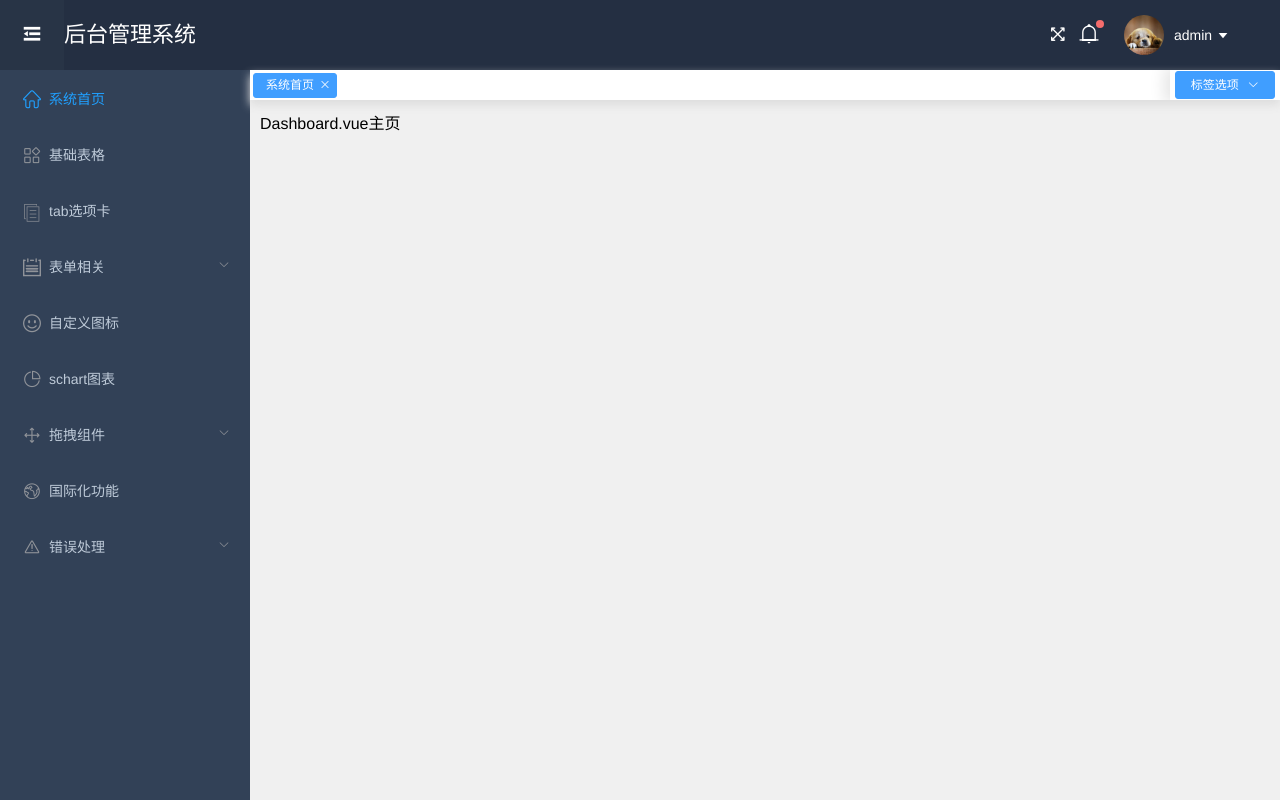
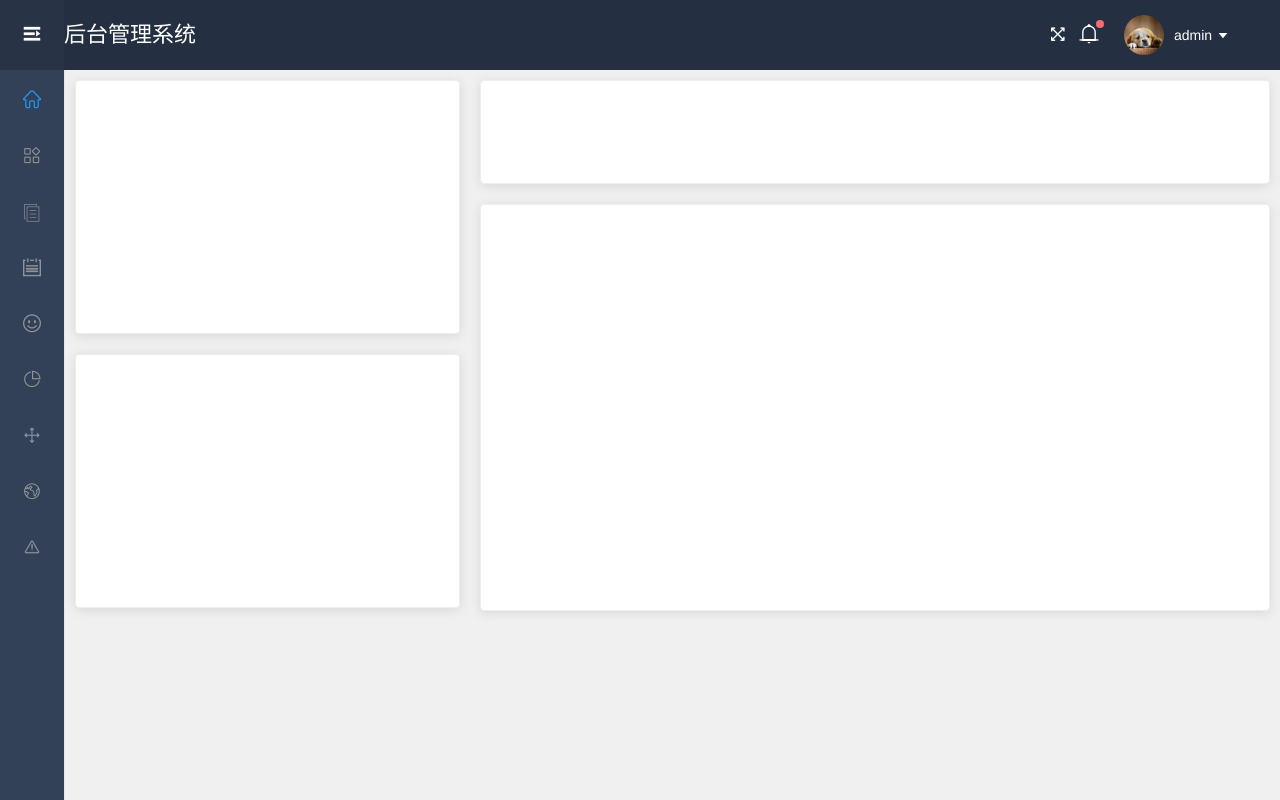
Before and after one commit to StarALiang/vue-background-management-system, a Vue app: page /#/dashboard in a window 1280 px wide. Built offline with nearby package versions, Linux system fonts and the light colour scheme.

Commit message:
更新了标签栏

```diff
--- a/src/components/Header.vue
+++ b/src/components/Header.vue
@@ -92,8 +92,6 @@ export default {
     // 侧边栏折叠
     collapseChange() {
       this.collapse = !this.collapse;
-      console.log(this.collapse);
-      console.log(bus);
       bus.$emit("collapse", this.collapse);
     },
     // 用户名下拉菜单选择事件
@@ -105,7 +103,11 @@ export default {
     }
   },
   created() {},
-  mounted() {}
+  mounted() {
+    if (document.body.clientWidth < 1500) {
+      this.collapseChange();
+    }
+  }
 };
 </script>
 <style lang="scss" scoped>
--- a/src/components/Sidebar.vue
+++ b/src/components/Sidebar.vue
@@ -145,7 +145,6 @@ export default {
   watch: {},
   computed: {
     onRoutes() {
-      console.log('$route' + this.$route.path);
       return this.$route.path.replace("/", "");
     }
   },
@@ -153,7 +152,6 @@ export default {
   created() {
     // 通过 Event Bus 进行组件间通信，来折叠侧边栏
     bus.$on("collapse", msg => {
-      console.log(msg);
       this.collapse = msg;
       bus.$emit("collapse-content", msg);
     });
--- a/src/components/Tags.vue
+++ b/src/components/Tags.vue
@@ -1,22 +1,25 @@
 <template>
-  <div class="wrapper">
+  <div class="wrapper" v-if="showTags">
     <ul>
-      <li class="tags-li active" v-for="(item, index) in tagsList" :key="index">
-        <router-link to="/dashboard" class="tags-li-title active">{{item.title}}</router-link>
-        <span>
-          <i class="el-icon-close"></i>
-        </span>
+      <li
+        class="tags-li"
+        :class="{'active': isActive(item.path)}"
+        v-for="(item, index) in tagsList"
+        :key="index"
+      >
+        <router-link :to="item.path" class="tags-li-title">{{item.title}}</router-link>
+        <span @click="closeTags(index)"><i class="el-icon-close"></i></span>
       </li>
     </ul>
     <div class="tags-close-box">
-      <el-dropdown>
+      <el-dropdown @command="handleTags">
         <el-button size="mini" type="primary">
           标签选项
           <i class="el-icon-arrow-down el-icon--right"></i>
         </el-button>
         <el-dropdown-menu size="small" slot="dropdown">
           <el-dropdown-item command="other">关闭其他</el-dropdown-item>
-          <el-dropdown-item command="all">关闭所有</el-dropdown-item>
+          <el-dropdown-item command="all" divided>关闭所有</el-dropdown-item>
         </el-dropdown-menu>
       </el-dropdown>
     </div>
@@ -34,17 +37,20 @@ export default {
   },
   watch: {
     $route(newValue, oldValue) {
-      console.log("$route监听");
-      console.log(newValue);
-      console.log(oldValue);
       this.setTags(newValue);
     }
   },
-  computed: {},
+  computed: {
+    showTags() {
+      if (this.tagsList.length == 1 && this.$route.fullPath == '/dashboard') {
+        return false;
+      }
+      return this.tagsList.length > 0;
+    }
+  },
   methods: {
     // 设置标签
     setTags(route) {
-      console.log(route);
       // 判断的当前页面已经在标签列表中
       let isExist = this.tagsList.some(item => {
         return item.path === route.fullPath;
@@ -58,14 +64,42 @@ export default {
           path: route.fullPath,
           name: route.matched[0].name
         });
-        console.log(this.tagsList);
+      }
+    },
+    // 是否选择当前标签栏
+    isActive(path) {
+      return path === this.$route.fullPath;
+    },
+    // 关闭标签
+    handleTags(command) {
+      command === 'other' ? this.closeOther() : this.closeAll();
+    },
+    // 关闭其他标签
+    closeOther() {
+      let curItem = this.tagsList.filter(item => {
+        return item.path === this.$route.fullPath;
+      });
+      this.tagsList = curItem;
+    },
+    // 关闭全部标签
+    closeAll() {
+      this.tagsList = [];
+      this.$router.push('/home');
+    },
+    // 关闭单个标签
+    closeTags(index) {
+      // 删除当前标签
+      let delItem = this.tagsList.splice(index, 1)[0];
+      // 获取当前标签页或者是上个标签页
+      let item = this.tagsList[index] ? this.tagsList[index] : this.tagsList[index-1];
+      if (item) {
+        delItem.path === this.$route.fullPath && this.$router.push(item.path);
+      } else {
+        this.$router.push('/home');
       }
     }
   },
   created() {
-    console.log("路由router");
-    console.log(this.$route);
-    console.log(this.$router);
     this.setTags(this.$route);
   },
   mounted() {}
@@ -108,15 +142,15 @@ export default {
         margin-right: 5px;
         color: #666;
       }
-      .tags-li-title.active {
-        color: #fff;
-      }
     }
     .tags-li:not(.active):hover {
       background-color: #f8f8f8;
     }
     .tags-li.active {
       color: #fff;
+      .tags-li-title {
+        color: #fff;
+      }
     }
   }
   .tags-close-box {
@@ -129,7 +163,7 @@ export default {
     box-sizing: border-box;
     padding-top: 1px;
     text-align: center;
-    box-shadow: -3px 0 15px 3px rgba(0, 0, 0, .1);
+    box-shadow: -3px 0 15px 3px rgba(0, 0, 0, 0.1);
     z-index: 10;
   }
 }
--- a/src/router/index.js
+++ b/src/router/index.js
@@ -9,6 +9,10 @@ const routes = [
     redirect: '/login'
   },
   {
+    path: '/home',
+    redirect: '/dashboard'
+  },
+  {
     path: '/login',
     name: 'login',
     component: () => import('../views/login/login.vue'),
@@ -16,22 +20,24 @@ const routes = [
   },
   {
     path: '/home',
-    // name: 'home',
     component: () => import('../views/home/Home.vue'),
     meta: { title: '自述文件' },
     children: [
       {
         path: '/dashboard',
+        name: 'dashboard',
         component: () => import('../views/home/components/Dashboard.vue'),
         meta: { title: '系统首页' }
       },
       {
         path: '/table',
+        name: 'table',
         component: () => import('../views/home/components/BaseTable.vue'),
         meta: { title: '基础表格' }
       },
       {
-        path: '/Tabs',
+        path: '/tabs',
+        name: 'tabs',
         component: () => import('../views/home/components/Tabs.vue'),
         meta: { title: 'tab选项卡' }
       },
--- a/src/views/home/components/Dashboard.vue
+++ b/src/views/home/components/Dashboard.vue
@@ -1,6 +1,15 @@
 <template>
-  <div class="wrapper">
-    Dashboard.vue主页
+  <div>
+    <el-row :gutter="20">
+      <el-col :span="8">
+        <el-card style="height: 252px; background-color: #fff; margin-bottom: 20px;"></el-card>
+        <el-card style="height: 252px; background-color: #fff"></el-card>
+      </el-col>
+      <el-col :span="16">
+        <el-card style="height: 102px; background-color: #fff; margin-bottom: 20px;"></el-card>
+        <el-card style="height: 405px; background-color: #fff"></el-card>
+      </el-col>
+    </el-row>
   </div>
 </template>
 
@@ -20,5 +29,30 @@ export default {
 </script>
 
 <style lang="scss" scoped>
-.wrapper {}
+.el-row {
+  margin-bottom: 20px;
+  &:last-child {
+    margin-bottom: 0;
+  }
+}
+.el-col {
+  border-radius: 4px;
+}
+.bg-purple-dark {
+  background: #99a9bf;
+}
+.bg-purple {
+  background: #d3dce6;
+}
+.bg-purple-light {
+  background: #e5e9f2;
+}
+.grid-content {
+  border-radius: 4px;
+  height: 36px;
+}
+.row-bg {
+  padding: 10px 0;
+  background-color: #f9fafc;
+}
 </style>
--- a/src/views/home/components/Icon.vue
+++ b/src/views/home/components/Icon.vue
@@ -1,5 +1,5 @@
 <template>
-  <div class="wrapper">
+  <div>
     Icon.vue自定义图标组件
   </div>
 </template>
@@ -20,5 +20,5 @@ export default {
 </script>
 
 <style lang="scss" scoped>
-.wrapper {}
+
 </style>
--- a/src/views/home/components/Markdown.vue
+++ b/src/views/home/components/Markdown.vue
@@ -1,5 +1,5 @@
 <template>
-  <div class="wrapper">
+  <div>
     Markdown.vue
   </div>
 </template>
@@ -20,5 +20,5 @@ export default {
 </script>
 
 <style lang="scss" scoped>
-.wrapper {}
+
 </style>
```
